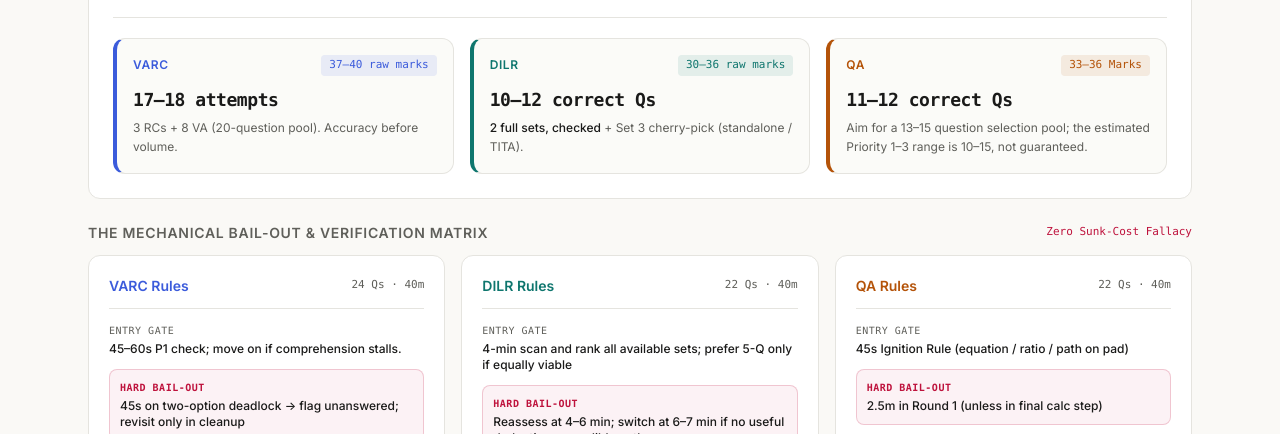
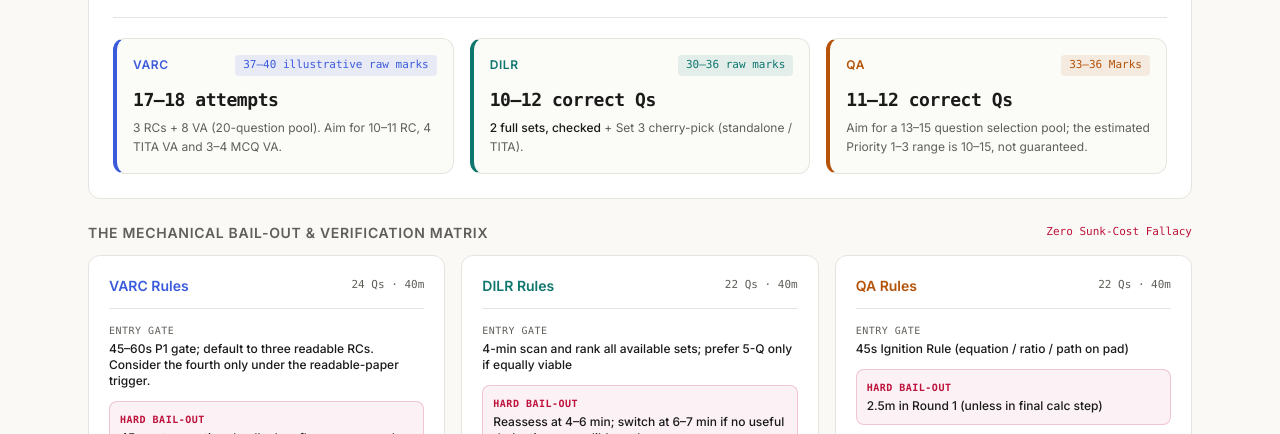
Before and after one commit to oneshubhamt/CAT, a plain HTML site: page index.html in a window 1280 px wide. Shown: the part 348-782 px from the top of the page. Drawn offline with nearby package versions, Linux system fonts and the light colour scheme.

Commit message:
Synchronize VARC strategy modes and centralize score planning

```diff
--- a/index.html
+++ b/index.html
@@ -1528,6 +1528,41 @@
       const JOURNAL_LIMIT = 64 * 1024;
       const VALID_VARC_ORDERS = ['standard', 'split', 'readable'];
 
+      // Common raw-score planning model; no predicted percentile or guaranteed floor.
+      const SCORE_TARGETS = {dilr:[30,36],qa:[33,36]};
+      const SCENARIOS = [
+        {label:'Minimum / recovery',varc:30,dilr:24,qa:24,action:'Protect attainable marks; do not compensate recklessly.'},
+        {label:'Primary',varc:38,dilr:30,qa:33,action:'Execute the selected pacing plan; two viable DILR sets.'},
+        {label:'Stretch',varc:44,dilr:39,qa:39,action:'Add only viable opportunities after primary work.'}
+      ];
+      const MODE_PLANS = {
+        standard:{heading:'3 RCs + 8 VA strategy',attempts:[17,18],marks:[37,40],summary:'3 RCs + 8 VA (20-question pool). Aim for 10–11 RC, 4 TITA VA and 3–4 MCQ VA.',gate:'45–60s P1 gate; default to three readable RCs. Consider the fourth only under the readable-paper trigger.',checkTitle:'Commit to Standard (3 RCs)',checkDetail:'Protect three readable RCs and all available TITA VA; do not force weak MCQs.',scoreExample:'Illustrative: 17–18 attempts, 13–14 correct, 2 wrong MCQs and 2 wrong TITAs = 37–40 raw marks (about 76–78% accuracy).',quick:'0–25 RCs · 25–32 TITA VA · 32–39 MCQ VA · 39–40 cleanup'},
+        split:{heading:'Anti-fatigue split (3 RCs + 8 VA)',attempts:[17,18],marks:[37,40],summary:'2 RCs → TITA VA → 1 RC → MCQ VA (20-question pool). Aim for 10–11 RC, 4 TITA VA and 3–4 MCQ VA.',gate:'45–60s P1 gate; use the initial 1m allowance and protect the early TITA block. Do not force a fourth RC.',checkTitle:'Commit to Anti-Fatigue Split',checkDetail:'2 RCs, TITA VA, 1 RC, MCQ VA; protect the cleanup minute.',scoreExample:'Illustrative: 17–18 attempts, 13–14 correct, 2 wrong MCQs and 2 wrong TITAs = 37–40 raw marks (about 76–78% accuracy).',quick:'0–17 two RCs · 17–24 TITA VA · 24–32 third RC · 32–39 MCQ VA · 39–40 cleanup'},
+        readable:{heading:'Readable-paper alternative (4 RCs + selective VA)',attempts:[18,20],marks:[40,43],summary:'4 RCs + selective VA (24-question potential pool). Aim for 13–14 RC, 4 TITA VA and 1–2 MCQ VA.',gate:'Use only if three RCs finish within 22 elapsed minutes and RC #4 is more attractive than remaining VA. Otherwise revert to Standard.',checkTitle:'Understand Readable-Paper trigger',checkDetail:'Fourth RC only if early and worthwhile; protect TITA VA and one-minute cleanup.',scoreExample:'Illustrative: 18–19 attempts, 14–15 correct, 2 wrong MCQs and 2 wrong TITAs = 40–43 raw marks. A 20th attempt is optional, not required.',quick:'0–30 four RCs (conditional) · 30–36 TITA VA · 36–39 selective MCQ VA · 39–40 cleanup'}
+      };
+      function planValues(mode) {
+        const p = MODE_PLANS[mode] || MODE_PLANS.standard;
+        const range = a => a.join('–');
+        return {...p,heading:p.heading+' ('+range(p.attempts)+' attempts)',attempts:range(p.attempts)+' attempts',varcMarks:range(p.marks)+' illustrative raw marks',combined:range(p.marks.map((v,i)=>v+SCORE_TARGETS.dilr[i]+SCORE_TARGETS.qa[i]))+' raw marks'};
+      }
+      function renderPlan(mode) {
+        const values = planValues(mode);
+        document.querySelectorAll('[data-plan]').forEach(el => {const value=values[el.dataset.plan];if(typeof value==='string')el.textContent=value;});
+        const table=document.getElementById('scenario-rows');
+        if(table) {
+          table.replaceChildren();
+          for(const item of SCENARIOS) {
+            const v = mode==='readable' && item.label==='Primary' ? 41 : item.varc;
+            const tr=document.createElement('tr');
+            tr.className='border-t border-hairline dark:border-darkHairline';
+            for(const cell of [item.label,v,item.dilr,item.qa,v+item.dilr+item.qa,item.action]) {
+              const td=document.createElement('td'); td.className='px-2.5 py-2 align-top'; td.textContent=cell;tr.append(td);
+            }
+            table.append(tr);
+          }
+        }
+      }
+
       // 3-Mode VARC Clock Configurations (Standard / Anti-Fatigue Split / Readable-Paper 4-RC Backup)
       const VARC_ORDERS = {
         standard: {
@@ -1541,7 +1576,7 @@
               label: '3 RCs (10–11 Qs)',
               time: '0–25m',
               classes: 'bg-varc hover:bg-varc/90 text-white',
-              detail: 'VARC | Min 0–25 (25m): Solve your best 3 RCs (~8m/RC + 1m P1 reject buffer) \u2192 10–11 Qs. 3:30 structural read + 4:30 Qs; skip any 50/50 deadlock at 45s.',
+              detail: 'VARC | Min 0–25 (25m): Solve your best 3 RCs (~8m/RC + 1m P1 reject buffer) \u2192 10–11 Qs. 3:30 structural read + 4:30 Qs; flag unresolved MCQs unanswered at 45s.',
               caption: '3 RCs (~8m each + 1m reject buffer) \u2192 10–11 Qs.'
             },
             {
@@ -1557,7 +1592,7 @@
               label: '4 MCQ VA',
               time: '32–39m',
               classes: 'bg-varc/40 hover:bg-varc/50 text-ink dark:text-darkInk',
-              detail: 'VARC | Min 32–39 (7m): 2 Para Summary + 2 Para Completion (~1:45/Q). Target 3–4 clean Qs; skip if genuine coin flip.',
+              detail: 'VARC | Min 32–39 (7m): 2 Para Summary + 2 Para Completion (~1:45/Q). Target 3–4 clean Qs; flag unresolved MCQs unanswered at 45s.',
               caption: '4 MCQ VA (2 Summary + 2 Completion) \u2192 3–4 clean Qs.'
             },
             {
@@ -1565,47 +1600,47 @@
               label: '1m',
               time: '39–40m',
               classes: 'bg-varc/20 hover:bg-varc/30 text-varc dark:text-indigo-300',
-              detail: 'VARC | Min 39–40 (1m): Cleanup \u2014 confirm all 4 TITA boxes are filled; revisit 1 flagged MCQ if time permits.',
+              detail: 'VARC | Min 39–40 (1m): Cleanup \u2014 confirm all 4 TITA boxes are filled; revisit a genuinely shortlisted MCQ only after clearer opportunities and TITA saves.',
               caption: 'Cleanup \u2192 confirm all 4 TITA entries saved.'
             }
           ]
         },
         split: {
           label: '(Anti-Fatigue Split)',
-          title: 'Anti-Fatigue Split: 2 RCs (16m) \u2192 4 TITA VA (7m) \u2192 RC #3 (8m) \u2192 4 MCQ VA (8m) \u2192 1m Cleanup',
+          title: 'Anti-Fatigue Split: 2 RCs (17m, including gate) → TITA VA (7m) → RC #3 (8m) → MCQ VA (7m) → cleanup (1m)',
           poolBadge: '20-Q Active Pool · Target 17–18',
           toast: 'VARC: Anti-Fatigue Split active',
           segments: [
             {
-              width: 40,
+              width: 42.5,
               label: '2 RCs',
-              time: '0–16m',
+              time: '0–17m',
               classes: 'bg-varc hover:bg-varc/90 text-white',
-              detail: 'VARC | Min 0–16 (16m): Solve your first 2 readable RCs (~8m each) while focus is sharpest. Enforce 45–60s P1 gate.',
-              caption: 'First 2 RCs (~8m each) \u2192 7–8 Qs.'
+              detail: 'VARC | Min 0–17 (17m): Solve your first 2 readable RCs (~8m each plus 1m gate allowance) while focus is sharpest. Enforce 45–60s P1 gate.',
+              caption: 'First 2 RCs (~8m each + 1m gate) \u2192 6–8 Qs; aim for 10–11 across three RCs.'
             },
             {
               width: 17.5,
               label: '4 TITA VA',
-              time: '16–23m',
+              time: '17–24m',
               classes: 'bg-varc/70 hover:bg-varc/60 text-white',
-              detail: 'VARC | Min 16–23 (7m): Palate cleanser \u2014 knock out 2 Para Jumbles + 2 Odd One Out (zero negative marking) before RC #3.',
+              detail: 'VARC | Min 17–24 (7m): Palate cleanser \u2014 knock out 2 Para Jumbles + 2 Odd One Out (zero negative marking) before RC #3.',
               caption: '4 TITA VA palate cleanser \u2192 all 4 locked early.'
             },
             {
               width: 20,
               label: 'RC #3',
-              time: '23–31m',
+              time: '24–32m',
               classes: 'bg-varc hover:bg-varc/90 text-white',
-              detail: 'VARC | Min 23–31 (8m): Return fresh for RC #3. 3:30 structural read + 4:30 Qs; don\'t force 4/4.',
+              detail: 'VARC | Min 24–32 (8m): Return fresh for RC #3. 3:30 structural read + 4:30 Qs; don\'t force 4/4.',
               caption: 'RC #3 with fresh eyes \u2192 3–4 Qs.'
             },
             {
-              width: 20,
+              width: 17.5,
               label: '4 MCQ VA',
-              time: '31–39m',
+              time: '32–39m',
               classes: 'bg-varc/40 hover:bg-varc/50 text-ink dark:text-darkInk',
-              detail: 'VARC | Min 31–39 (8m): 2 Para Summary + 2 Para Completion (~2:00/Q). High-accuracy finish; skip coin flips.',
+              detail: 'VARC | Min 32–39 (7m): 2 Para Summary + 2 Para Completion (~1:45/Q). High-accuracy finish; flag unresolved MCQs unanswered at 45s.',
               caption: '4 MCQ VA (Summary + Completion) \u2192 3–4 Qs.'
             },
             {
@@ -1613,15 +1648,15 @@
               label: '1m',
               time: '39–40m',
               classes: 'bg-varc/20 hover:bg-varc/30 text-varc dark:text-indigo-300',
-              detail: 'VARC | Min 39–40 (1m): Cleanup \u2014 confirm all 4 TITAs are entered and revisit 1 flagged MCQ.',
+              detail: 'VARC | Min 39–40 (1m): Cleanup \u2014 confirm all 4 TITAs are entered and revisit a genuinely shortlisted MCQ if time remains.',
               caption: 'Final 1m TITA & flag audit.'
             }
           ]
         },
         readable: {
           label: '(Readable-Paper · 4 RCs)',
-          title: 'Trigger: ONLY open RC #4 if you finish your first 3 RCs in \u226422 minutes (unusually light slot); otherwise stay locked on 3 RCs + 8 VA.',
-          poolBadge: 'Backup Plan · Target 18–19 Attempts',
+          title: 'Trigger: Open RC #4 only if the first three finish within 22 elapsed minutes and it offers better value than remaining VA; otherwise use Standard.',
+          poolBadge: '24-Q potential pool · target 18–20 attempts',
           toast: 'VARC: Readable-Paper (4 RCs) backup active',
           segments: [
             {
@@ -1629,8 +1664,8 @@
               label: '4 RCs (~7.5m each · 13–14 Qs)',
               time: '0–30m',
               classes: 'bg-varc hover:bg-varc/90 text-white',
-              detail: 'VARC (Backup) | Min 0–30 (30m): Trigger: ONLY open RC #4 if you finish your first 3 RCs in \u226422 mins (unusually light slot); otherwise stay locked on 3 RCs + 8 VA. Pace ~7.5m/RC \u2192 13–14 Qs; bail at 45s on 50/50s.',
-              caption: 'ONLY open RC #4 if first 3 RCs finish in \u226422m (~7.5m/RC \u2192 13–14 Qs).'
+              detail: 'VARC (Backup) | Min 0–30 (30m): Trigger: first three RCs finished within 22 elapsed minutes and RC #4 is higher-value than remaining VA; otherwise use Standard. Pace ~7.5m/RC \u2192 13–14 Qs; flag unresolved MCQs unanswered at 45s.',
+              caption: 'Open RC #4 if first three finish within 22m and it beats remaining VA (~7.5m/RC \u2192 13–14 Qs).'
             },
             {
               width: 15,
@@ -1645,15 +1680,15 @@
               label: 'MCQ',
               time: '36–39m',
               classes: 'bg-varc/40 hover:bg-varc/50 text-ink dark:text-darkInk',
-              detail: 'VARC (Backup) | Min 36–39 (3m): Pick 1–2 quick Para Summary / Para Completion MCQs for 18–19 total attempts.',
-              caption: '1–2 quick Summary/Completion MCQs (Target: 18–19 total).'
+              detail: 'VARC (Backup) | Min 36–39 (3m): Pick 1–2 quick Para Summary / Para Completion MCQs for 18–20 total attempts.',
+              caption: '1–2 quick Summary/Completion MCQs (Target: 18–20 total).'
             },
             {
               width: 2.5,
               label: '1m',
               time: '39–40m',
               classes: 'bg-varc/20 hover:bg-varc/30 text-varc dark:text-indigo-300',
-              detail: 'VARC (Backup) | Min 39–40 (1m): Cleanup \u2014 confirm all 4 TITA boxes are filled and saved.',
+              detail: 'VARC (Backup) | Min 39–40 (1m): Cleanup \u2014 confirm available TITA entries are saved, then consider genuinely shortlisted MCQs if time remains.',
               caption: 'Cleanup \u2192 verify all 4 TITA boxes saved.'
             }
           ]
@@ -2028,10 +2063,12 @@
        */
       function renderVarcClock(orderKey) {
         const config = VARC_ORDERS[orderKey] || VARC_ORDERS.standard;
+        renderPlan(orderKey);
 
         // Sync toggle buttons across Overview and VARC tab
         document.querySelectorAll('.varc-order-btn').forEach((btn) => {
           const isSelected = btn.dataset.varcOrder === orderKey;
+          btn.setAttribute("aria-pressed",String(isSelected));
           if (isSelected) {
             btn.classList.add('bg-varc', 'text-white', 'shadow-sm');
             btn.classList.remove('text-muted', 'dark:text-darkMuted', 'hover:text-ink', 'dark:hover:text-darkInk');
@@ -2305,7 +2342,9 @@
           btn.addEventListener('click', () => {
             const nextOrder = btn.dataset.varcOrder;
             if (!VALID_VARC_ORDERS.includes(nextOrder)) return;
+            if (nextOrder !== state.varcOrder) setRecord('check:chk-varc-gate', false);
             setRecord('pref:varcOrder', nextOrder);
+            renderChecklist();
             renderVarcClock(state.varcOrder);
             showToast(VARC_ORDERS[state.varcOrder].toast);
           });
```
